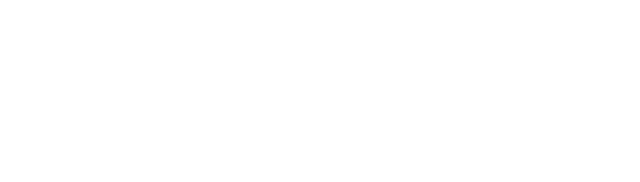
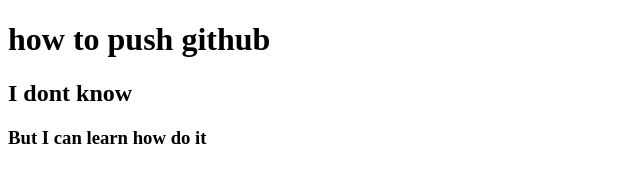
Before and after one commit to monirulislam9549/my-third-repo, a plain HTML site: page index.html in a window 1280 px wide. Shown: the whole page, without its empty margins (0-640 px from the left). Drawn offline with Linux system fonts and the light colour scheme.

Commit message:
something added

```diff
--- a/index.html
+++ b/index.html
@@ -7,6 +7,8 @@
     <title>My third repo</title>
 </head>
 <body>
-
+    <h1>how to push github</h1>
+    <h2>I dont know</h2>
+    <h3>But I can learn how do it</h3>
 </body>
 </html>
```
